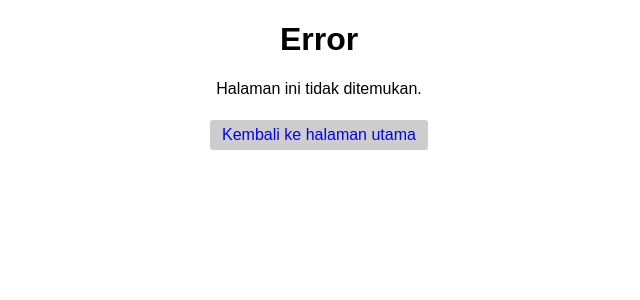
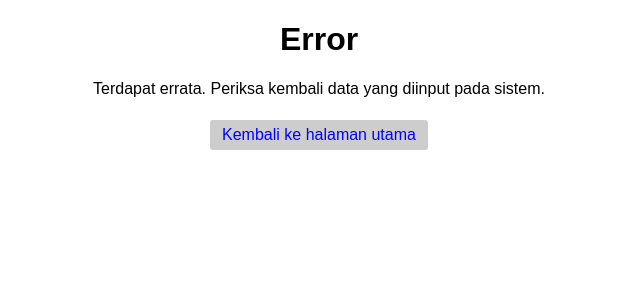
Before and after one commit to yabesWirawan/simpleCRUD, a PHP site: page /error.php in a window 1280 px wide. Shown: the top 300 px of the page, without its empty margins (321-961 px from the left). Run offline with PHP 8.4, Linux system fonts and the light colour scheme.

Commit message:
Update error.php

```diff
--- a/error.php
+++ b/error.php
@@ -9,7 +9,7 @@
     <center><h1>Error</h1></center>
     <center>
         <p>
-            Halaman ini tidak ditemukan.
+            Terdapat errata. Periksa kembali data yang diinput pada sistem.
         </p>
     </center>
     <center><a href="index.php" class="button gray">Kembali ke halaman utama</a></center>
```
